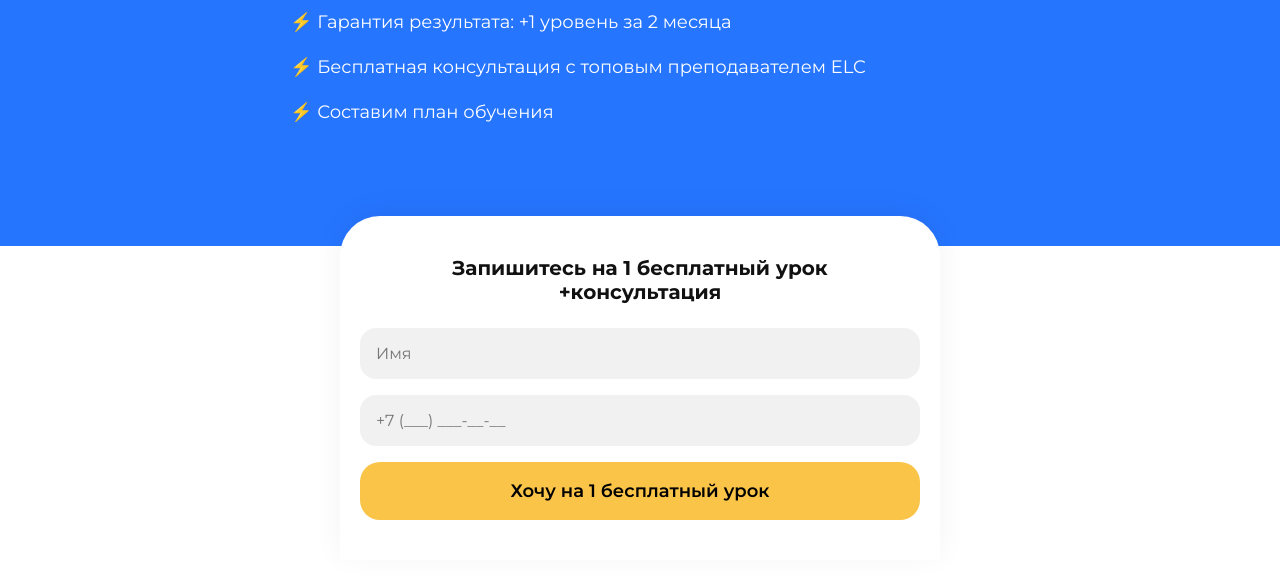
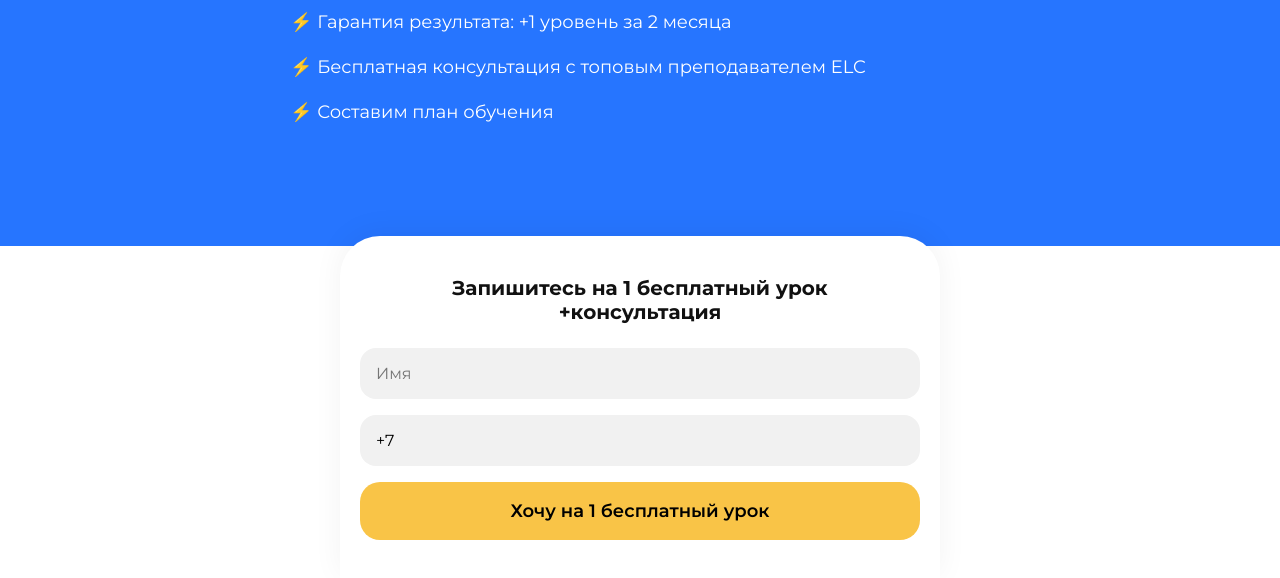
Before and after one commit to pllato/uniqbook-landing, a plain HTML site: page index.html in a window 1280 px wide. Shown: the part 378-956 px from the top of the page. Drawn offline with nearby package versions, Linux system fonts and the light colour scheme.

Commit message:
Update index.html

```diff
--- a/index.html
+++ b/index.html
@@ -93,7 +93,7 @@
       max-width: 600px;
       margin: 0 auto;
       box-shadow: 0 -5px 30px rgba(0, 0, 0, 0.05);
-      transform: translateY(-30px);
+      transform: translateY(-10px);
       position: relative;
       z-index: 1;
     }
@@ -153,7 +153,7 @@
     <form action="https://api.telegram.org/bot7660930209:AAHx2T9toG1LID97XAlB8Ha1FOgeVfa53lM/sendMessage" method="POST" target="_blank">
       <input type="hidden" name="chat_id" value="@UniqbookBot">
       <input type="text" name="Имя" placeholder="Имя" required>
-      <input type="tel" id="phone" name="Телефон" placeholder="+7 (___) ___-__-__" required>
+      <input type="tel" id="phone" name="Телефон" value="+7 " required>
       <button type="submit">Хочу на 1 бесплатный урок</button>
     </form>
   </section>
```
